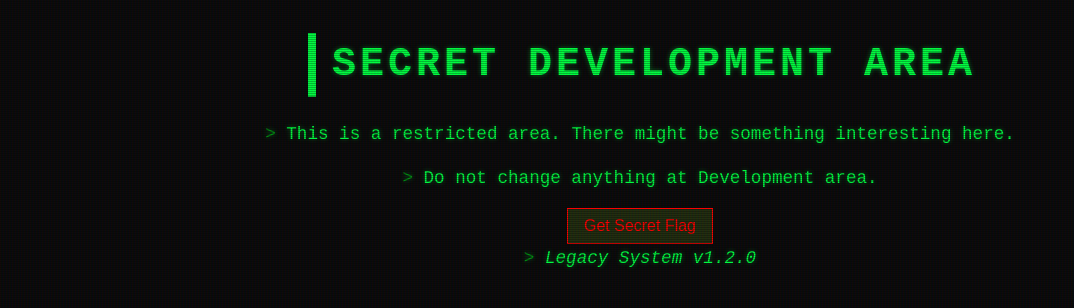
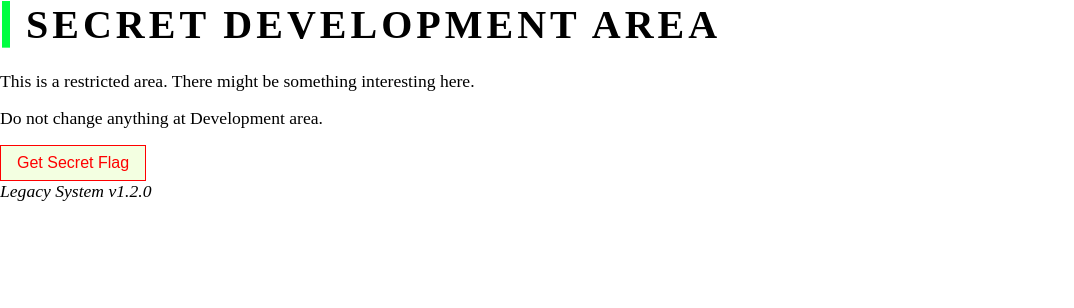
Before and after one commit to ONKAR-55/CTF2.0_Hidden_Directory, a website: page secret_stuff/index.html in a window 1280 px wide. Shown: the whole page, without its empty margins (0-1074 px from the left). Drawn offline with Linux system fonts and the light colour scheme.

Commit message:
feat: update flag text and correct stylesheet path; add initial CSS styles

```diff
--- a/secret_stuff/index.html
+++ b/secret_stuff/index.html
@@ -2,7 +2,7 @@
 <html>
 <head>
     <title>Secret Area</title>
-    <link rel="stylesheet" href="../public/style.css">
+    <link rel="stylesheet" href="style.css">
 </head>
 <body>
     <h1>Secret Development Area</h1>
--- /dev/null
+++ b/secret_stuff/style.css
@@ -0,0 +1,51 @@
+
+/* body style */
+:root {
+    --bg-color: #0a0a0a;
+    --text-color: #00ff41; /* Classic Matrix/Terminal Green */
+            --accent-color: #008f11;
+            --dim-text: #003b00;
+            --font-mono: 'Courier New', Courier, monospace;
+            --border-style: 1px solid #00ff41;
+        }
+
+        * {
+            box-sizing: border-box;
+            margin: 0;
+            padding: 0;
+        }
+        /* Glitch Animation for Header */
+        @keyframes glitch {
+            0% { transform: translate(0); }
+            20% { transform: translate(-2px, 2px); }
+            40% { transform: translate(-2px, -2px); }
+            60% { transform: translate(2px, 2px); }
+            80% { transform: translate(2px, -2px); }
+            100% { transform: translate(0); }
+        }
+
+        h1 {
+            font-size: 2.5rem;
+            text-transform: uppercase;
+            margin-bottom: 1.5rem;
+            letter-spacing: 4px;
+            animation: glitch 3s infinite linear alternate-reverse;
+            border-left: 8px solid var(--text-color);
+            padding-left: 1rem;
+        }
+
+        p {
+            margin-bottom: 1rem;
+            font-size: 1.1rem;
+            position: relative;
+        }
+
+        .flagbtn {
+            background-color: rgba(172, 255, 47, 0.142);
+            color: red;
+            border: red 1px solid;
+            padding: 0.5rem 1rem;
+            font-size: 1rem;
+            cursor: pointer;
+            transition: all 0.3s ease;
+        }
--- a/server.js
+++ b/server.js
@@ -13,7 +13,7 @@ app.get('/dev_backup', (req, res) => {
 
 // Route to provide the flag (corrected to avoid conflict with /dev_backup)
 app.get('/dev_backup/get_flag', (req, res) => {
-    const flag = "CSBC{MY_flag_2026}";
+    const flag = "CSBC{Hidden_Secreat_Found!}";
     res.send(flag);
 });
 
```
